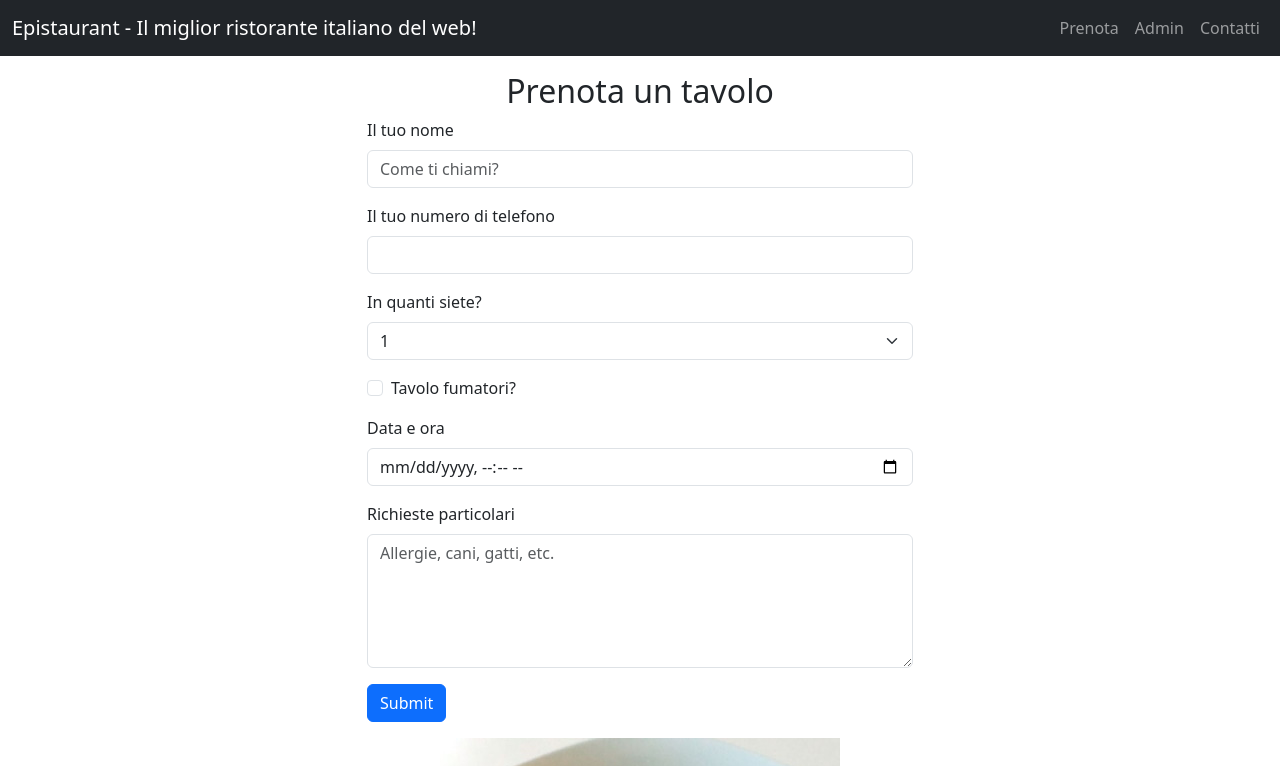
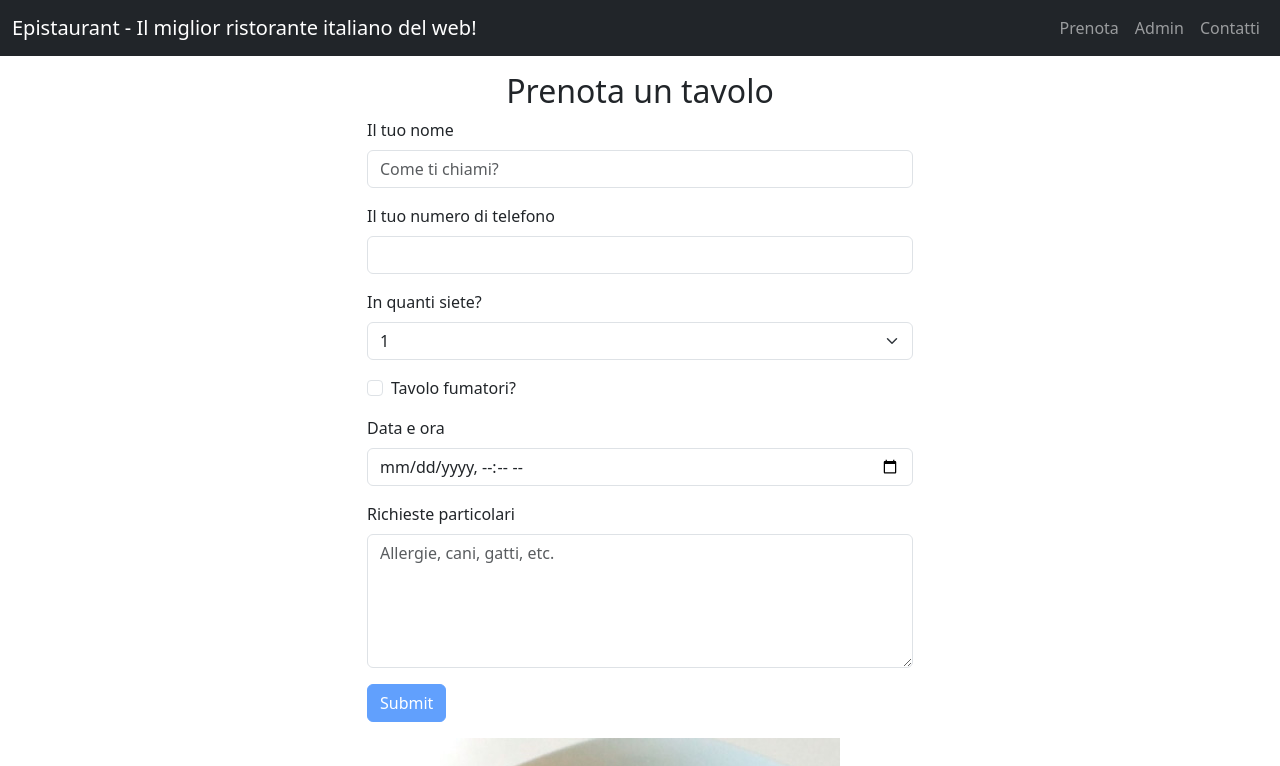
Before and after one commit to irvelervel/fs0723-epistaurant, a React (Create React App) app: page / in a window 1280 px wide. Shown: the top 766 px of the page. Built offline with nearby package versions, Linux system fonts and the light colour scheme.

Commit message:
Finishes the form with a POST call

```diff
--- a/src/components/BookingForm.jsx
+++ b/src/components/BookingForm.jsx
@@ -13,6 +13,7 @@ import Button from 'react-bootstrap/Button'
 import Container from 'react-bootstrap/Container'
 import Row from 'react-bootstrap/Row'
 import Col from 'react-bootstrap/Col'
+import Alert from 'react-bootstrap/Alert'
 
 class BookingForm extends Component {
   state = {
@@ -38,13 +39,48 @@ class BookingForm extends Component {
     })
   }
 
+  handleSubmit = (e) => {
+    e.preventDefault()
+    console.log('stato corrente', this.state.reservation)
+    // facciamo ora la chiamata POST per salvare la prenotazione
+    fetch('https://striveschool-api.herokuapp.com/api/reservation', {
+      method: 'POST',
+      body: JSON.stringify(this.state.reservation),
+      headers: {
+        'Content-Type': 'application/json',
+      },
+    })
+      .then((response) => {
+        if (response.ok) {
+          // la response ci vuole dire che il salvataggio della prenotazione è andato a buon fine!
+          alert('Prenotazione salvata correttamente, grazie! :)')
+          // svuotiamo il form? sì! riportando lo stato al valore iniziale
+          this.setState({
+            reservation: {
+              name: '',
+              phone: '',
+              numberOfPeople: '1',
+              smoking: false,
+              dateTime: '',
+              specialRequests: '',
+            },
+          })
+        } else {
+          throw new Error('Errore nel salvataggio della prenotazione! :(')
+        }
+      })
+      .catch((e) => {
+        alert(e)
+      })
+  }
+
   render() {
     return (
       <Container className="my-3">
         <Row className="justify-content-center">
           <Col xs={12} md={8} lg={6}>
             <h2 className="text-center">Prenota un tavolo</h2>
-            <Form>
+            <Form onSubmit={this.handleSubmit}>
               <Form.Group className="mb-3">
                 <Form.Label>Il tuo nome</Form.Label>
                 <Form.Control
@@ -69,6 +105,22 @@ class BookingForm extends Component {
                   }}
                 />
               </Form.Group>
+
+              {/* io voglio far vedere questo Alert SOLAMENTE se una condizione sarà soddisfatta */}
+
+              {/* rendering condizionale in JSX con lo short circuit operator */}
+              {this.state.reservation.name === 'Al Bano' && (
+                <Alert variant="success">Bel nome!</Alert>
+              )}
+
+              {/* rendering condizionale in JSX con il ternary operator */}
+              {/* {this.state.reservation.name === 'Al Bano' ? (
+                <Alert variant="success">Che bel nome Al Bano!</Alert>
+              ) : this.state.reservation.name === 'Zucchero' ? (
+                <Alert variant="success">Che bel nome Zucchero!</Alert>
+              ) : (
+                <Alert variant="danger">Che brutto nome!</Alert>
+              )} */}
 
               <Form.Group className="mb-3">
                 <Form.Label>Il tuo numero di telefono</Form.Label>
@@ -161,7 +213,17 @@ class BookingForm extends Component {
                 />
               </Form.Group>
 
-              <Button variant="primary">Submit</Button>
+              <Button
+                type="submit"
+                variant="primary"
+                disabled={
+                  this.state.reservation.name === '' ||
+                  this.state.reservation.phone === ''
+                  //   ...continate voi :)
+                }
+              >
+                Submit
+              </Button>
             </Form>
           </Col>
         </Row>
--- a/src/components/HomepageCarousel.jsx
+++ b/src/components/HomepageCarousel.jsx
@@ -26,7 +26,7 @@ class HomepageCarousel extends Component {
           <Col xs={12} md={8} lg={6} className="text-center">
             <Carousel
               onSlide={(slideIndex) => {
-                console.log('slide cambiata', slideIndex)
+                // console.log('slide cambiata', slideIndex)
                 // perfetto! mi serve per mantenere aggiornata la activePasta
                 // dovrei cambiare il valore di activePasta con la slide attualmente mostrata
                 // dovrei cambiare activePasta con pastasciutte[slideIndex]
```
